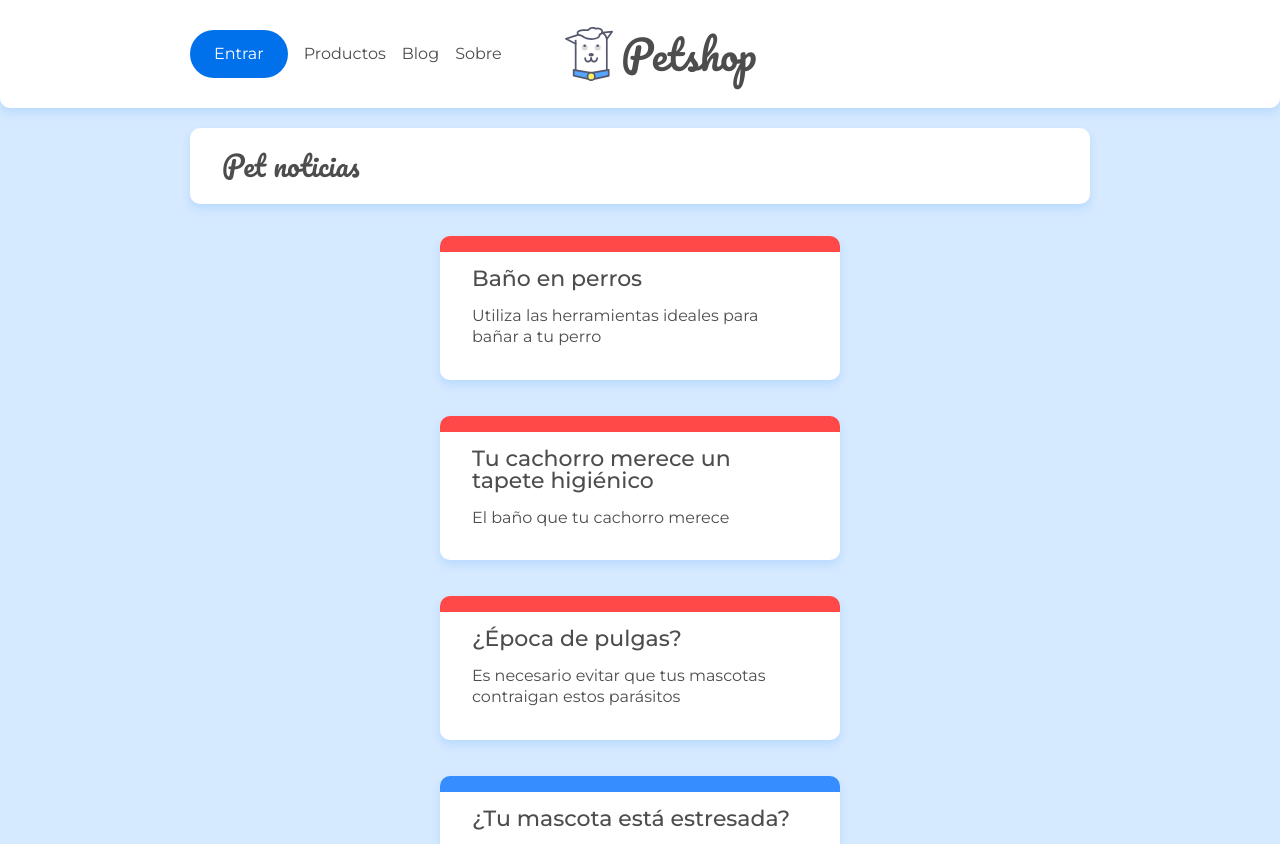
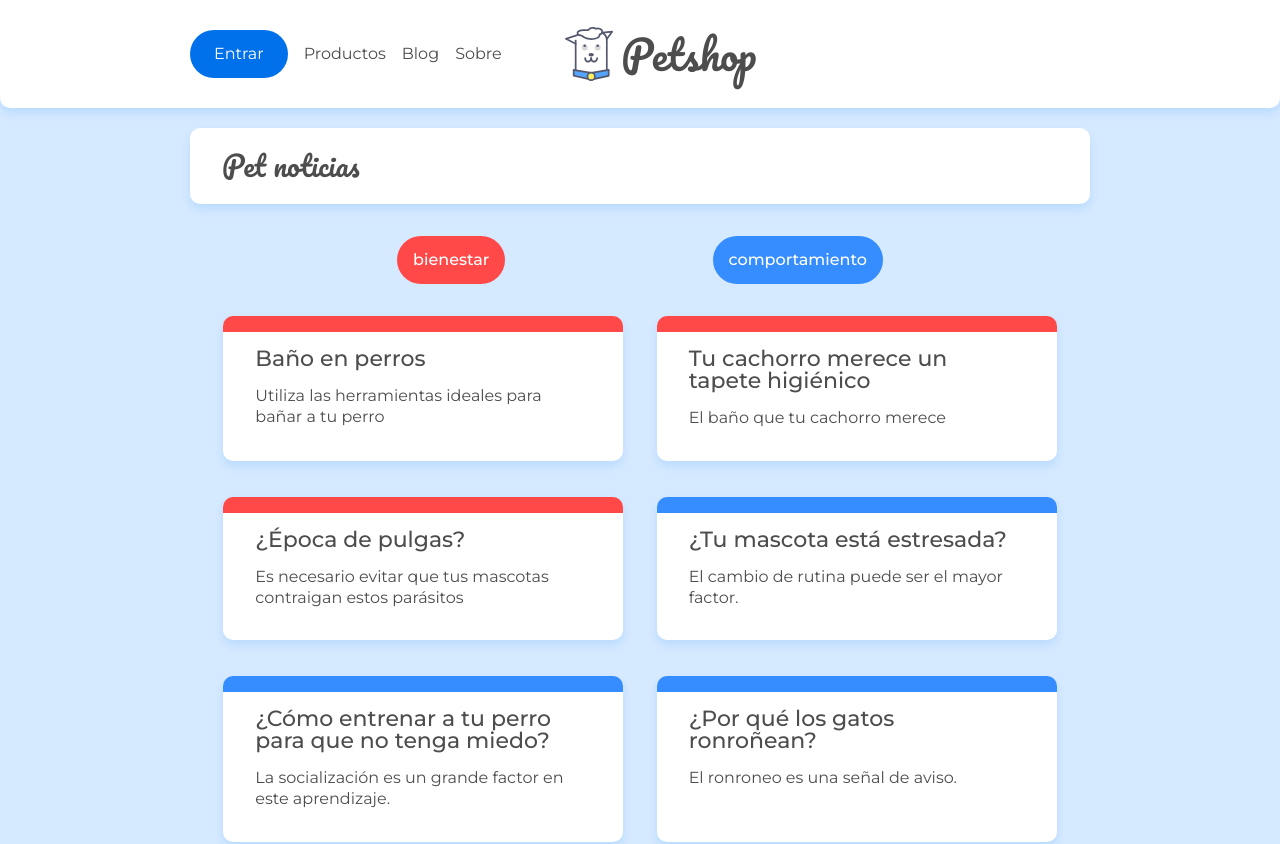
Before and after one commit to Gerts18/WEB_PRACTICE, a React (Create React App) app in the folder REACT/react-router/: page / in a window 1280 px wide. Shown: the top 844 px of the page. Built offline with nearby package versions, Linux system fonts and the light colour scheme; data requests are answered from the project's data file.

Commit message:
Creating categories

```diff
--- /dev/null
+++ b/REACT/react-router/src/components/ListCategories.jsx
@@ -0,0 +1,29 @@
+import { useState, useEffect } from 'react'
+import { Link } from "react-router-dom"
+import { buscar } from "../api/api";
+import "../assets/css/blog.css"
+
+const ListCategories = () => {
+
+    const [categories, setCategories] = useState([]);
+
+    useEffect(() => {
+        buscar(`/categorias`, setCategories)
+    }, [])
+
+    return (
+        <ul className="category-list container flex">
+            {
+                categories.map(category => (
+                    <Link to={`/categoria/${category.id}`} key={category.id}>
+                        <li className={`category-list__category category-list__category--${category.id}`}>
+                            {category.nombre}
+                        </li>
+                    </Link>
+                ))
+            }
+        </ul>
+    )
+}
+
+export default ListCategories;
--- a/REACT/react-router/src/pages/Home.jsx
+++ b/REACT/react-router/src/pages/Home.jsx
@@ -1,4 +1,5 @@
 import ListPost from "../components/ListPost"
+import ListCategories from "../components/ListCategories"
 
 const Home = () => {
   return (
@@ -6,9 +7,8 @@ const Home = () => {
       <div className="container">
         <h2 className="title-page">Pet noticias</h2>
       </div>
-      <section className="container flex flex--center">
-        <ListPost url={"/posts"} />
-      </section>
+      <ListCategories/>
+      <ListPost url={"/posts"} />
     </main>
   )
 }
```
